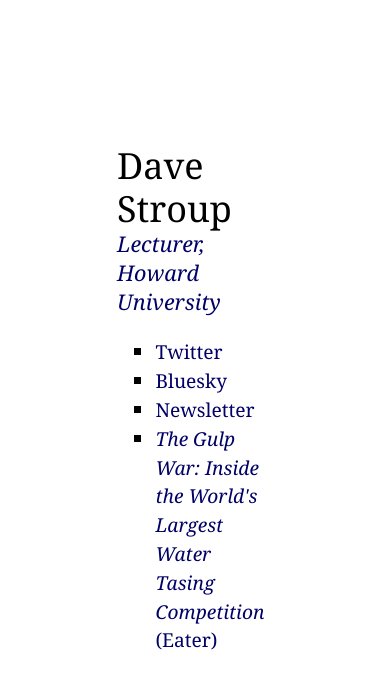
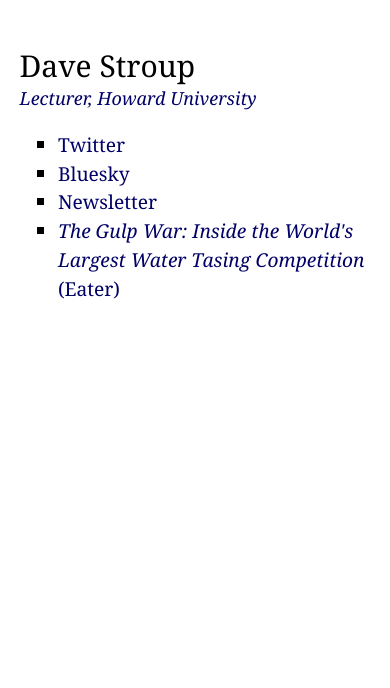
Before and after one commit to davestroup/davestroup.github.io, a plain HTML site: page index.html in a window 390 px wide. Drawn offline with Linux system fonts and the light colour scheme.

Commit message:
Update home.css

```diff
--- a/home.css
+++ b/home.css
@@ -69,3 +69,17 @@
 a:hover {
 text-decoration: underline;
 }
+
+
+@media only screen and (max-width: 767px) {
+	#main{
+		width: 90%;
+		padding-top: 2em;
+	}
+	h1 {
+		font-size: 1.25em;
+	}
+	h2 {
+		font-size: 0.75em;
+	}
+}
```
